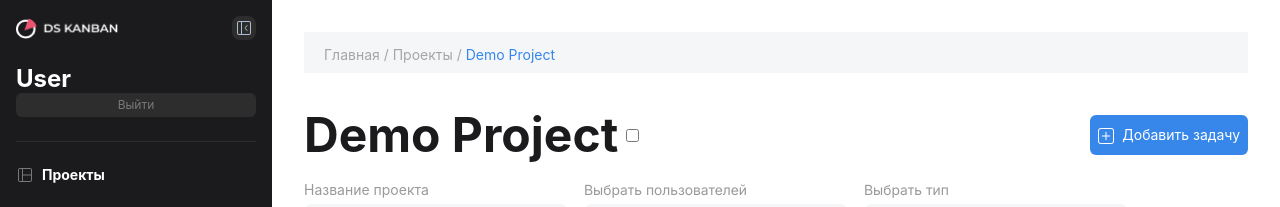
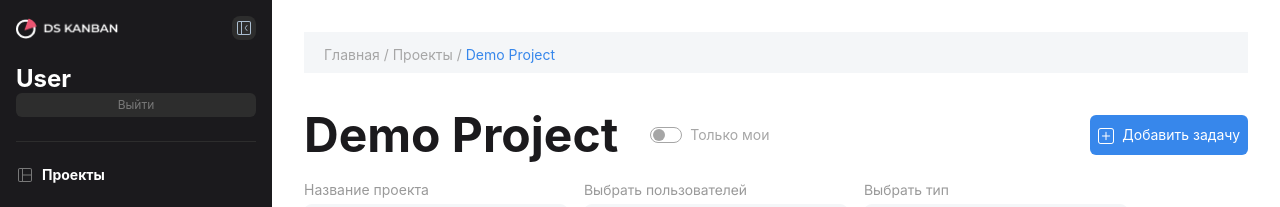
Before and after one commit to Vladimir-Seropol/kanban-task-tracker1, a Next.js app: page /projects/slug in a window 1280 px wide. Shown: the top 207 px of the page. Built offline with nearby package versions, Linux system fonts and the light colour scheme.

Commit message:
feat: added Toggle in project

```diff
--- a/src/pages/projects/slug/index.tsx
+++ b/src/pages/projects/slug/index.tsx
@@ -10,6 +10,7 @@ import style from './style.module.css';
 import { UserType } from '@/types/UserType';
 import CardTask from '@/components/CardTask';
 import AddTaskModal from '@/components/AddTaskModal';
+import Toggle from '@/components/Toggle/Toggle';
 
 interface User {
   id: number;
@@ -158,8 +159,9 @@ export default function Slug() {
         </div>
         <div className={style.board__right_title}>
           <div className={style.board__right_title_checkbox}>
-            <h2>Demo Project</h2>
-            <input type="checkbox" />
+            <h2 style={{ marginRight: '24px' }}>Demo Project</h2>
+            <Toggle />
+            <span className={style.checkboxName}>Только мои</span>
           </div>
 
           {user?.is_admin && (
--- a/src/pages/projects/slug/style.module.css
+++ b/src/pages/projects/slug/style.module.css
@@ -45,6 +45,13 @@
     display: flex;
     gap: 8px;
     align-items: center;
+}
+
+.checkboxName {
+    font-weight: 400;
+    font-size: 14px;
+    color: #a6a6a6;
+    white-space: nowrap;
 }
 
 .board__right_selection {
```
